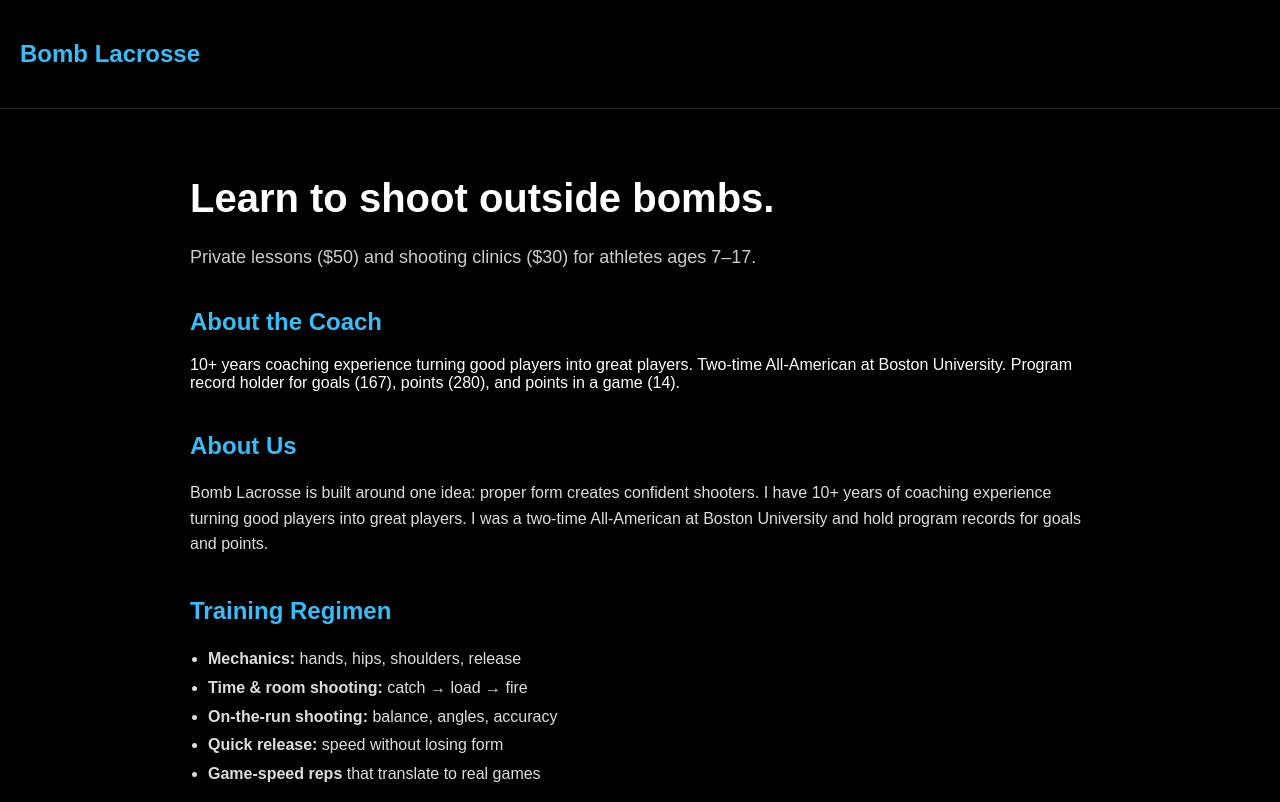
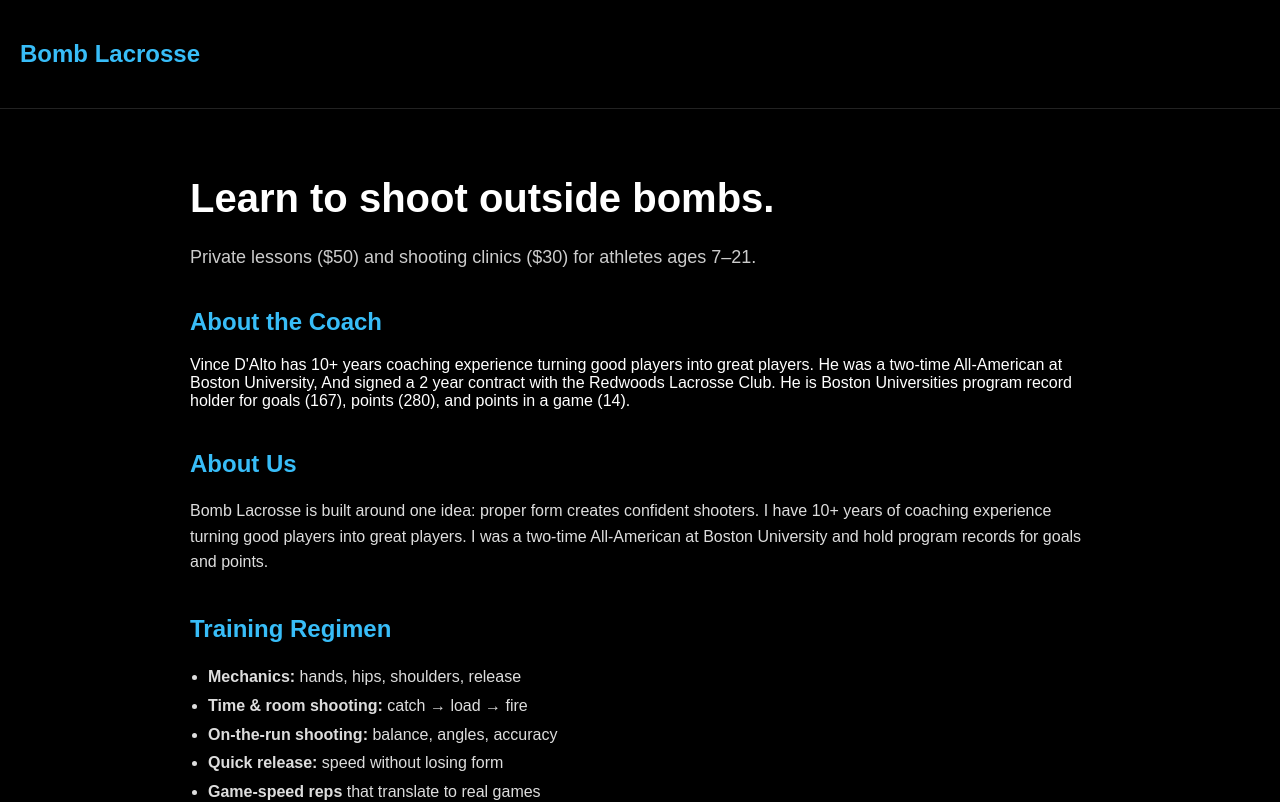
Before and after one commit to vdalto1123/bomb-lacrosse, a Next.js app: page / in a window 1280 px wide. Shown: the top 802 px of the page. Built offline with nearby package versions, Linux system fonts and the light colour scheme.

Commit message:
Update page.tsx

```diff
--- a/app/page.tsx
+++ b/app/page.tsx
@@ -58,15 +58,15 @@
     <main style={{padding:40,maxWidth:900,margin:"auto"}}>
       <h1 style={{fontSize:40}}>Learn to shoot outside bombs.</h1>
       <p style={{color:"#ccc",fontSize:18}}>
-        Private lessons ($50) and shooting clinics ($30) for athletes ages 7–17.
+        Private lessons ($50) and shooting clinics ($30) for athletes ages 7–21.
       </p>
 
       <section style={{marginTop:40}}>
         <h2 style={{color:"#38bdf8"}}>About the Coach</h2>
         <p>
-          10+ years coaching experience turning good players into great players.
-          Two-time All-American at Boston University.
-          Program record holder for goals (167), points (280), and points in a game (14).
+          Vince D'Alto has 10+ years coaching experience turning good players into great players.
+          He was a two-time All-American at Boston University, And signed a 2 year contract with the Redwoods Lacrosse Club.
+          He is Boston Universities program record holder for goals (167), points (280), and points in a game (14).
         </p>
 
         <section style={{ marginTop: 40 }}>
```
